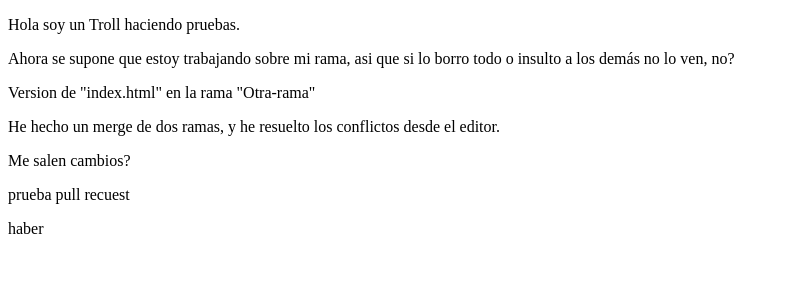
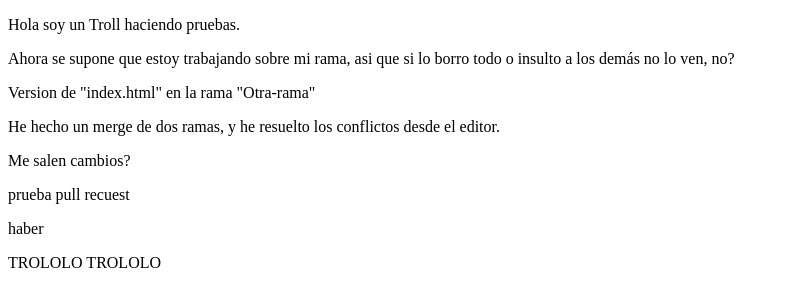
Before and after one commit to UCM-SistemasWeb-Veery/Tests, a plain HTML site: page index.html in a window 1280 px wide. Shown: the whole page, without its empty margins (0-789 px from the left). Drawn offline with Linux system fonts and the light colour scheme.

Commit message:
prueba conflicto

```diff
--- a/index.html
+++ b/index.html
@@ -12,5 +12,6 @@
 	<p> Me salen cambios? </p>
     <p> prueba pull recuest</p>
     <p> haber</p>
+    <p> TROLOLO TROLOLO</p>
 </body>
 </html>
```
